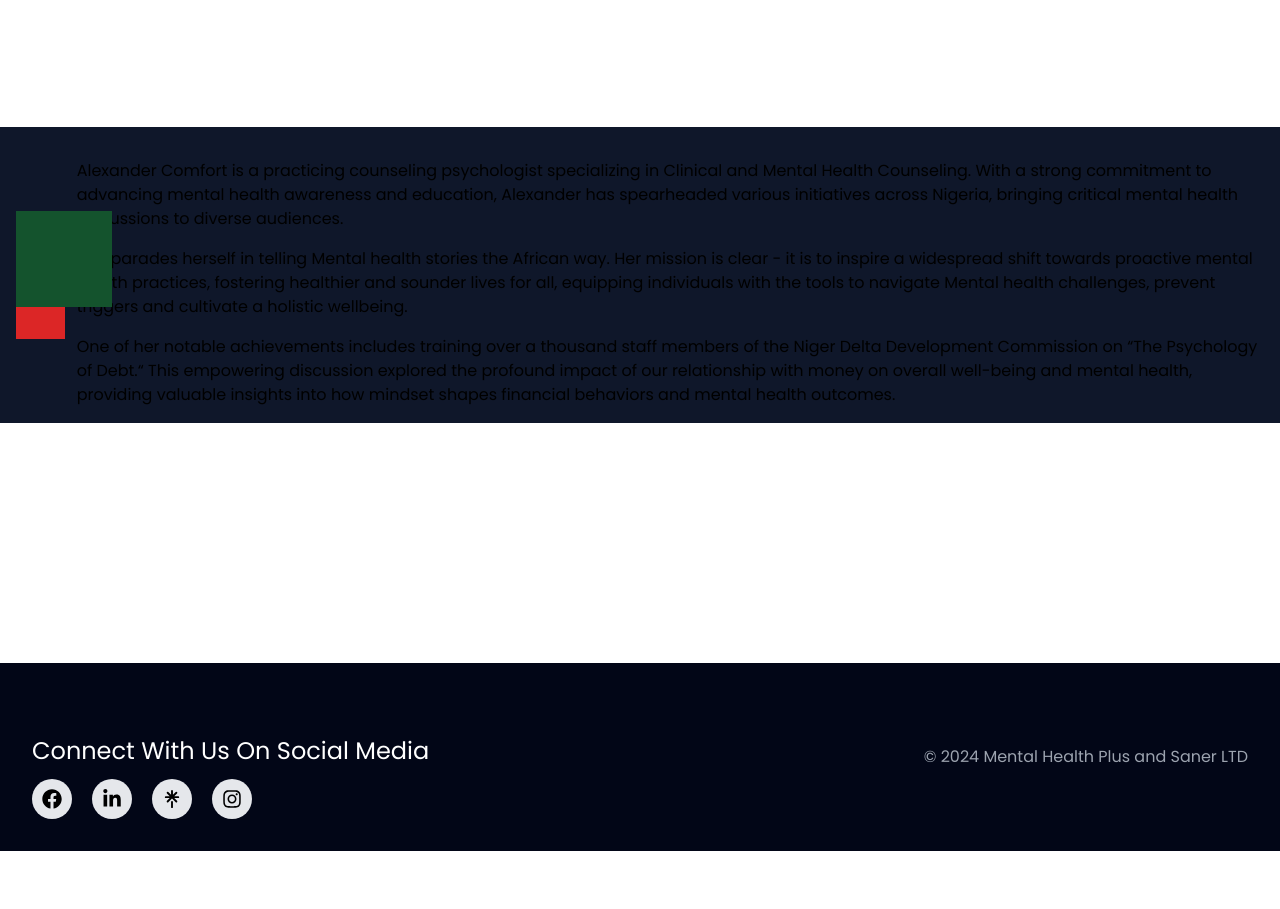
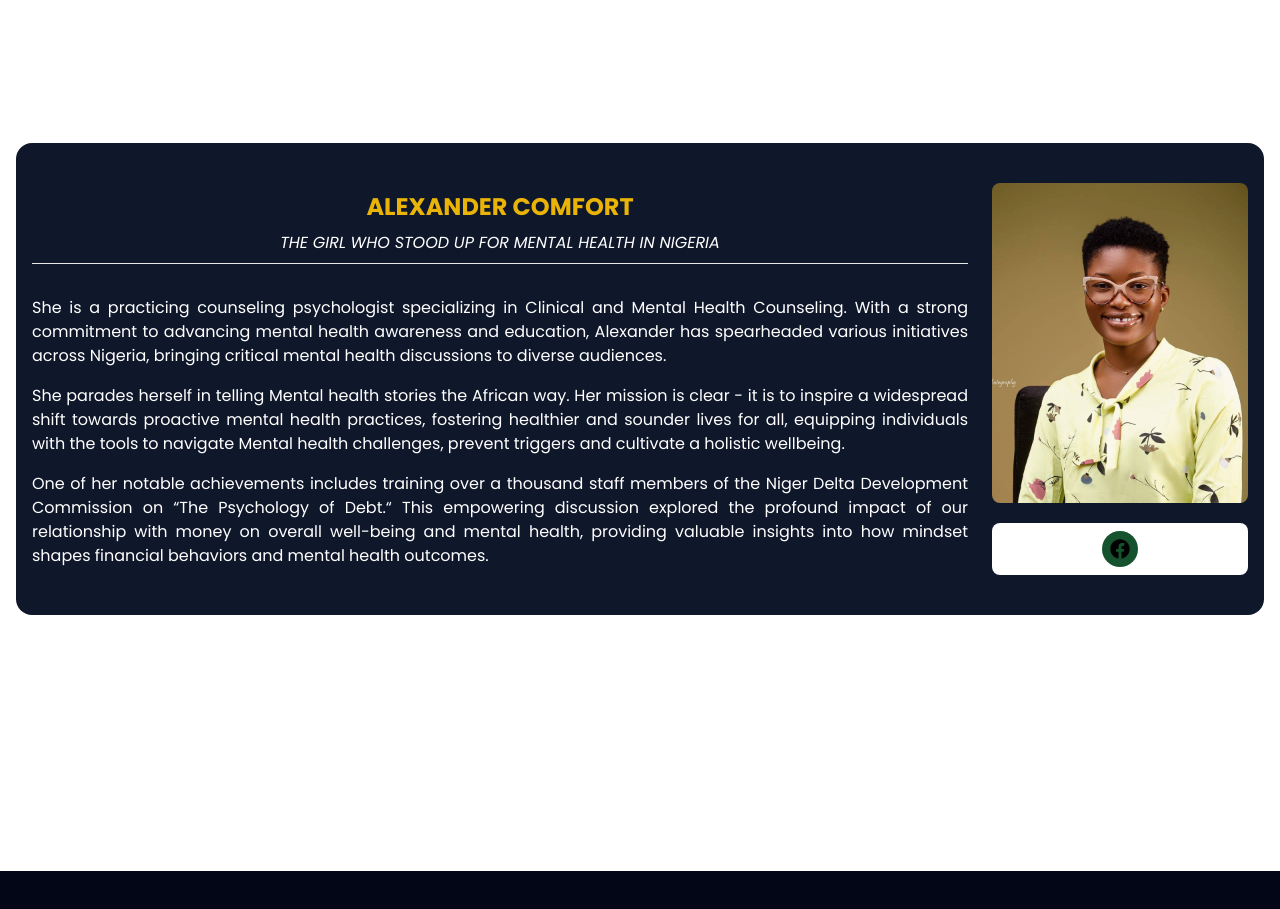
Before and after one commit to AllSparkTech100/Oikno_Hospital_Project, a React (Vite) app: page /about in a window 1280 px wide. Shown: the part 940-1849 px from the top of the page. Before the commit the page ends 1791 px from the top, so only its background shows below. Built offline with nearby package versions, Linux system fonts and the light colour scheme; a web font is replaced by a local one.

Commit message:
Add files via upload

```diff
--- a/src/Components/Header.jsx
+++ b/src/Components/Header.jsx
@@ -37,14 +37,11 @@ function Header() {
           </div>
         </div>{" "}
         {isMenu && (
-          <div className="min-h-screen w-full text-white bg-black">
-            {" "}
-            <nav
-              className="lg:hidden md:hidden flex flex-col items-center gap-8 space-x-8 text-xl"
-              aria-label="main"
-            >
-              <ul className="mt-12">
-                <li className="my-3">
+          <div className="sm:hidden min-h-screen w-full text-white bg-emerald-950 transition-colors ease-linear duration-100">
+            <div className="bg-slate-800 transition-colors ease-linear duration-300 min-h-screen w-80">
+              <div className="grid grid-cols-1">
+                <ul className="text-center">
+                  <li className="">
                     <a href="/">Home</a>
                   </li>
                   <li>
@@ -54,7 +51,12 @@ function Header() {
                     <a href="/contact">Contact Us</a>
                   </li>
                 </ul>
-            </nav>
+              </div>
+            </div>{" "}
+            <nav
+              className="lg:hidden md:hidden flex flex-col items-center gap-8 space-x-8 text-xl"
+              aria-label="main"
+            ></nav>
           </div>
         )}
       </header>
--- a/src/Pages/About.jsx
+++ b/src/Pages/About.jsx
@@ -1,4 +1,5 @@
 import { dir_img } from "../lib/Images";
+import { FaFacebook } from "react-icons/fa";
 
 function About() {
   return (
@@ -54,40 +55,65 @@ function About() {
 
       {/* Description of the CEO */}
       <section className="mt-40">
-        <div className="h-auto flex flex-col lg:flex-row  bg-slate-900 items-center justify-center gap-3 w-full p-4 ">
-          <div className="relative h-32 w-32 bg-red-600">
-            <div className="absolute h-24 w-24 bg-green-900 top-0"></div>
+        <div className="container mx-auto p-4 rounded-lg">
+          <div className="h-auto relative bg-slate-900 rounded-2xl flex flex-col lg:flex-row-reverse gap-3 lg:gap-6 w-full py-10 px-4 items-center justify-around ">
+            {/* CEO img */}
+            <div className="">
+              <div className="flex-1 lg:flex-auto h-72 lg:h-80 lg:max-w-64 overflow-hidden rounded-lg">
                 <img
                   src={dir_img}
                   alt="The CEO"
-              className="rounded-lg hidden h-full w-full"
+                  className="object-cover h-full w-full"
                 />
               </div>
-          <div>
+              <div className="flex bg-white rounded-lg mt-5 py-2 px-1 items-center gap-4 justify-center">
+                <div className="flex items-center justify-center rounded-full p-2 bg-green-900">
+                  <FaFacebook size={20} />
+
+                </div>
+              </div>
+            </div>
+
+            {/* CEO description */}
+            <div className=" mt-8 flex-1 lg:w-full lg:m-0">
+              <div className="text-center">
+                <h3 className="font-bold text-2xl uppercase text-yellow-500">
+                  Alexander comfort
+                </h3>
+                <div className="italic my-2 text-white uppercase">
+                  the girl who stood up for mental health in nigeria
+                </div>
+              </div>
+              <hr />
+              <div className="mt-8 text-justify text-white">
                 <p className="mt-4">
-              Alexander Comfort is a practicing counseling psychologist
-              specializing in Clinical and Mental Health Counseling. With a
-              strong commitment to advancing mental health awareness and
-              education, Alexander has spearheaded various initiatives across
-              Nigeria, bringing critical mental health discussions to diverse
+                  She is a practicing counseling psychologist specializing in
+                  Clinical and Mental Health Counseling. With a strong
+                  commitment to advancing mental health awareness and education,
+                  Alexander has spearheaded various initiatives across Nigeria,
+                  bringing critical mental health discussions to diverse
                   audiences.
                 </p>
                 <p className="mt-4">
-              She parades herself in telling Mental health stories the African
-              way. Her mission is clear - it is to inspire a widespread shift
-              towards proactive mental health practices, fostering healthier and
-              sounder lives for all, equipping individuals with the tools to
-              navigate Mental health challenges, prevent triggers and cultivate
-              a holistic wellbeing.
+                  She parades herself in telling Mental health stories the
+                  African way. Her mission is clear - it is to inspire a
+                  widespread shift towards proactive mental health practices,
+                  fostering healthier and sounder lives for all, equipping
+                  individuals with the tools to navigate Mental health
+                  challenges, prevent triggers and cultivate a holistic
+                  wellbeing.
                 </p>
                 <p className="mt-4">
-              One of her notable achievements includes training over a thousand
-              staff members of the Niger Delta Development Commission on “The
-              Psychology of Debt.“ This empowering discussion explored the
-              profound impact of our relationship with money on overall
-              well-being and mental health, providing valuable insights into how
-              mindset shapes financial behaviors and mental health outcomes.
+                  One of her notable achievements includes training over a
+                  thousand staff members of the Niger Delta Development
+                  Commission on “The Psychology of Debt.“ This empowering
+                  discussion explored the profound impact of our relationship
+                  with money on overall well-being and mental health, providing
+                  valuable insights into how mindset shapes financial behaviors
+                  and mental health outcomes.
                 </p>
+              </div>
+            </div>
           </div>
         </div>
       </section>
```
Also changed, not shown: src/Components/Feedback.jsx (line endings or trailing spaces), src/Components/Footer.jsx (line endings or trailing spaces), src/Pages/Contact.jsx (line endings or trailing spaces), src/Pages/Home.jsx (line endings or trailing spaces), src/Pages/Pages.jsx (line endings or trailing spaces), src/lib/Images.jsx (line endings or trailing spaces), 11 other files (tests, documents, lock files or other folders). Lines whose indentation alone changed are shown as unchanged.
